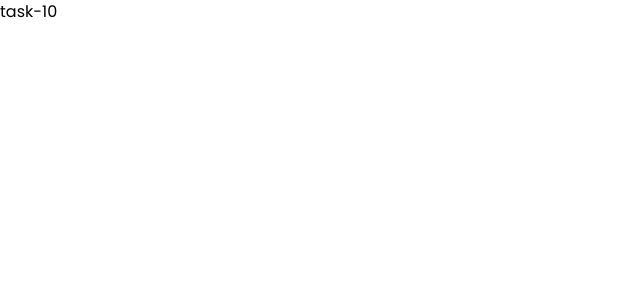
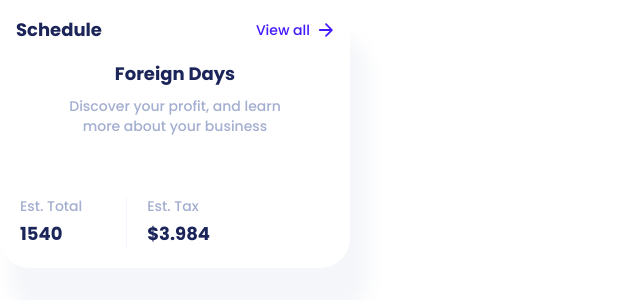
Before and after one commit to ekufta0530/NomadTaxPro-frontend, a Next.js app: page /task-10 in a window 1280 px wide. Shown: the top 300 px of the page, without its empty margins (0-640 px from the left). Built offline with nearby package versions, Linux system fonts and the light colour scheme.

Commit message:
added card

```diff
--- a/app/(dashboard)/task-10/page.tsx
+++ b/app/(dashboard)/task-10/page.tsx
@@ -14,8 +14,76 @@ import Image from "next/image";
 
 export default function page() {
   return (
-    <div>
-      <div>task-10</div>
+    <div className="w-[21.875rem] shadow-grey rounded-[1.875rem]">
+      <Flex variant="rowBetweenCenter" className="px-4 py-4 ">
+        <Text
+          as="h1"
+          size="lg"
+          text="Schedule"
+          color="nile-blue"
+          weight="bold"
+        />
+        <Flex variant="rowStartCenter" className="gap-2">
+          <Text
+            as="p"
+            size="sm"
+            text="View all "
+            color="purple-blue"
+            weight="medium"
+          />
+          <Icon icon="KeyboardRightBlue" size="xs" />
+        </Flex>
+      </Flex>
+      <Flex variant="columnCenterCenter" className="gap-2">
+        <Text
+          as="h1"
+          size="lg"
+          text="Foreign Days"
+          color="nile-blue"
+          weight="bold"
+        />
+        <Text
+          as="p"
+          size="sm"
+          text="Discover your profit, and learn more about your business "
+          color="cold-purple"
+          weight="medium"
+          className="w-[15rem] text-center mt-0"
+        />
+      </Flex>
+      <Flex variant="rowStartCenter" className=" mt-10 px-5 py-5   ">
+        <Flex variant="columnStartStart" className="gap-1">
+          <Text
+            as="p"
+            size="sm"
+            text="Est. Total"
+            color="cold-purple"
+            weight="medium"
+          />
+          <Text as="h1" size="lg" text="1540" color="nile-blue" weight="bold" />
+        </Flex>
+        <Flex
+          variant="columnStartStart"
+          className="gap-1 border-l border-light-grey ml-7"
+        >
+          <Text
+            as="p"
+            size="sm"
+            text="Est. Tax"
+            color="cold-purple"
+            weight="medium"
+            className="ml-5"
+          />
+          <Text
+            as="h1"
+            size="lg"
+            text="$3.984"
+            color="nile-blue"
+            weight="bold"
+            className="ml-5"
+          />
+        </Flex>
+      </Flex>
     </div>
   );
 }
```
